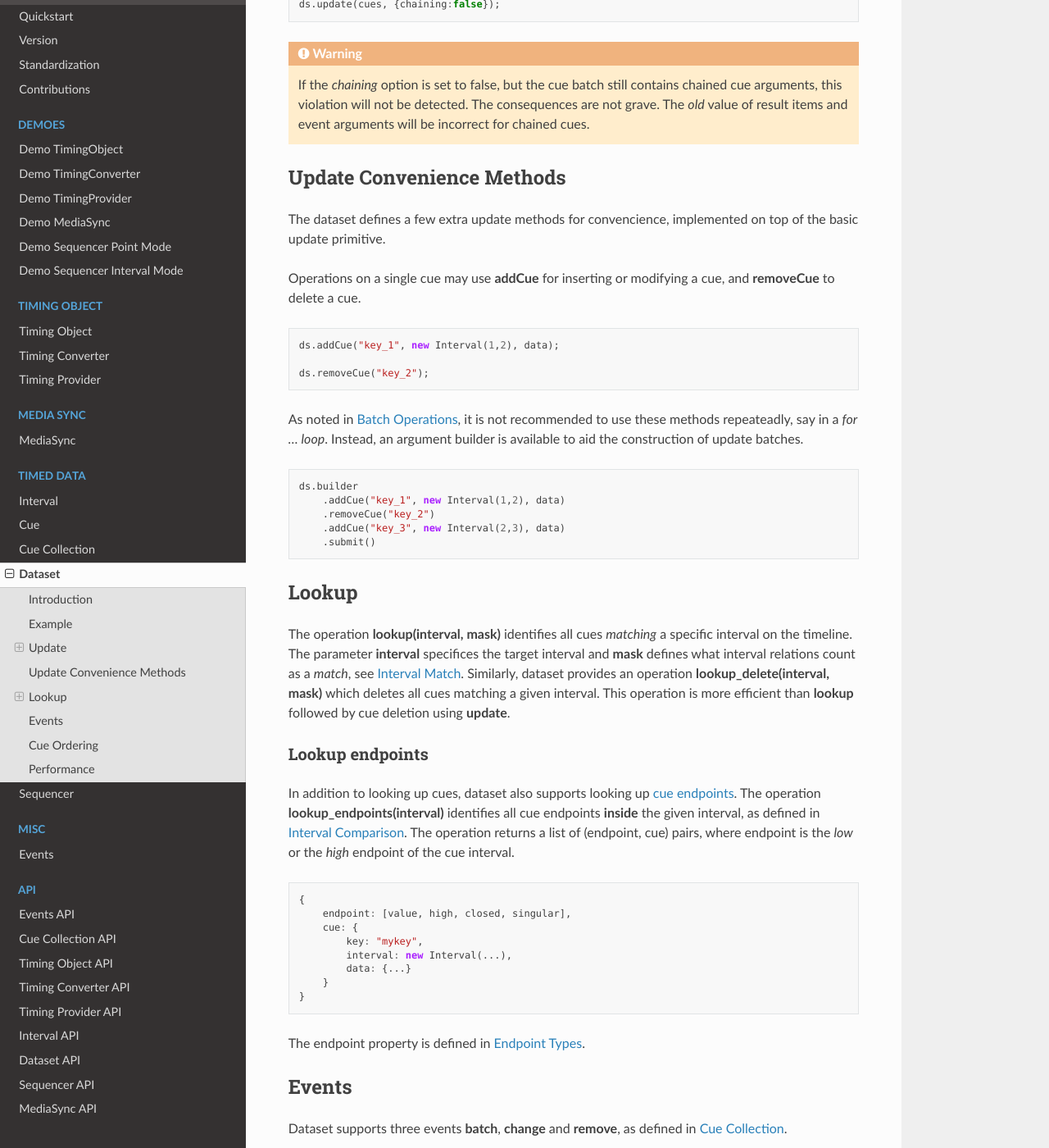
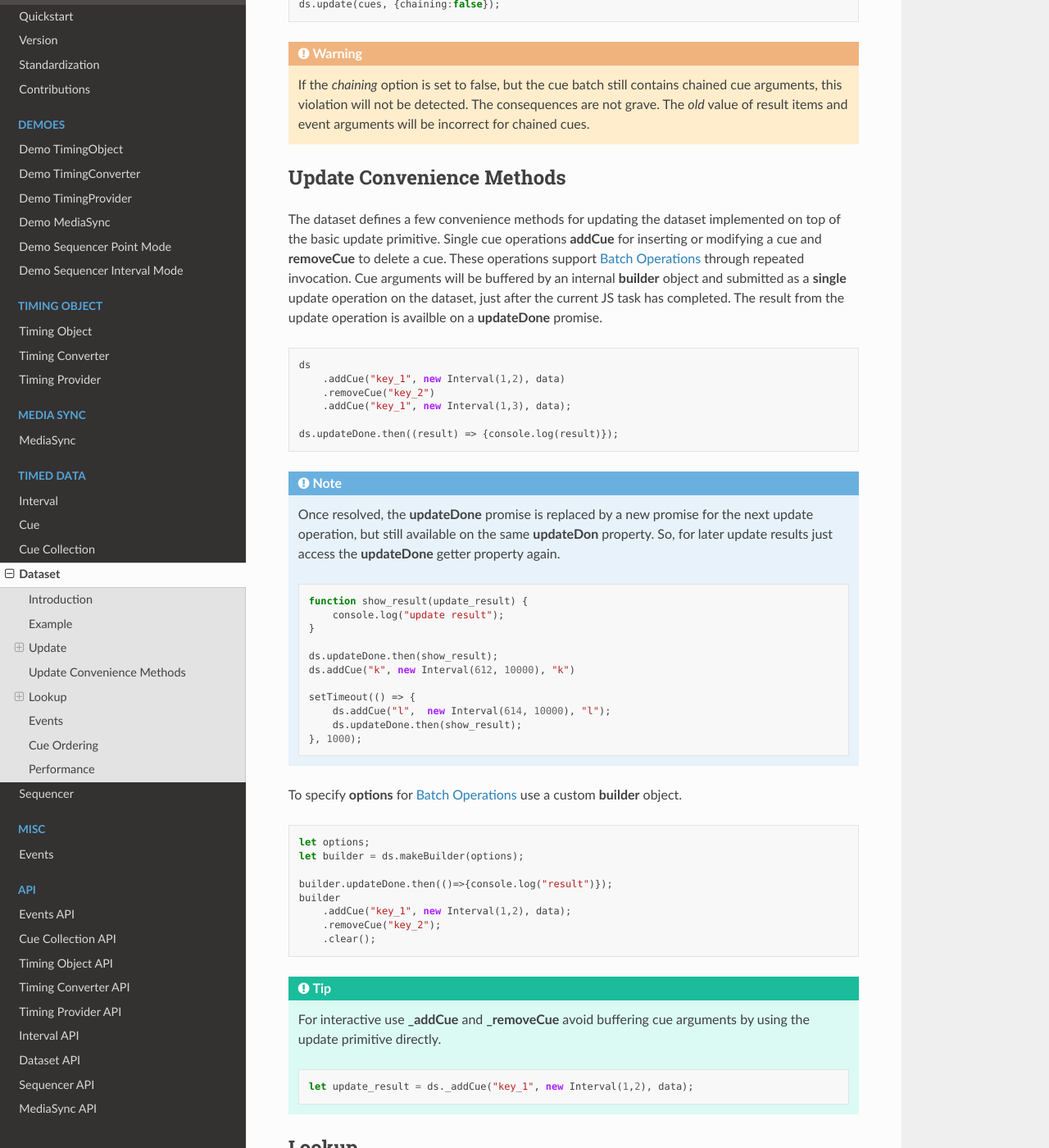
Before and after one commit to ingararntzen/timingdocs, a Sphinx documentation site: the page built from docs/source/timeddata/dataset.rst, in a window 1280 px wide and 1400 px high, scrolled down 7244 px. Shown: the whole window at 82% size. Built offline with Sphinx 7.4.7 and the Read the Docs theme 2.0.0, drawn with Linux system fonts in a browser that asks for light colours.

Commit message:
fixed up documentation regarding addCue and removeCue

```diff
--- a/docs/source/index.rst
+++ b/docs/source/index.rst
@@ -104,7 +104,7 @@ Need to synchronize HTML5 video?
 	Check out :ref:`demo-mediasync`
 
 Need to synchronized timed data?
-	Check out :ref:`demo-point-sequencer`
+	Check out :ref:`demo-point-sequencer` or :ref:`demo-interval-sequencer`
 
 Need to go online?
 	Check out :ref:`demo-timingprovider`
--- a/docs/source/timeddata/cuecollection.rst
+++ b/docs/source/timeddata/cuecollection.rst
@@ -180,7 +180,7 @@ Distinguishing between modification types is easy:
 
 
 
-..  _cuecollection-ordering:
+..  _cuecollection-order:
 
 Cue Ordering
 ------------------------------------------------------------------------
--- a/docs/source/timeddata/dataset.rst
+++ b/docs/source/timeddata/dataset.rst
@@ -392,26 +392,64 @@ for *chaining* is true.
 Update Convenience Methods
 ------------------------------------------------------------------------
 
-The dataset defines a few extra update methods for convencience, implemented on top of the basic update primitive.
-
-Operations on a single cue may use **addCue** for inserting or modifying a cue, and **removeCue** to delete a cue.
-
-..  code-block:: javascript
-
-    ds.addCue("key_1", new Interval(1,2), data);
-
-    ds.removeCue("key_2");
-
-As noted in :ref:`dataset-batch`, it is not recommended to use these methods repeateadly, say in a `for ... loop`. Instead, an argument builder is available to aid the construction of update batches.
+The dataset defines a few convenience methods for updating the dataset implemented on top of the basic update primitive. Single cue operations **addCue** for inserting or modifying a cue and **removeCue** to delete a cue. These operations support :ref:`dataset-batch` through repeated invocation. Cue arguments will be buffered by an internal **builder** object and submitted as a **single** update operation on the dataset, just after the current JS task has completed. The result from the update operation is availble on a **updateDone** promise.
 
 
 ..  code-block:: javascript
 
-    ds.builder
+    ds
         .addCue("key_1", new Interval(1,2), data)
         .removeCue("key_2")
-        .addCue("key_3", new Interval(2,3), data)
-        .submit()
+        .addCue("key_1", new Interval(1,3), data);
+
+    ds.updateDone.then((result) => {console.log(result)});
+
+
+..  note::
+
+    Once resolved, the **updateDone** promise is replaced by a new promise for the next update operation, but still available on the same **updateDon** property. So, for later update results just access the **updateDone** getter property again.
+
+
+    ..  code-block:: javascript
+
+        function show_result(update_result) {
+            console.log("update result");
+        }
+
+        ds.updateDone.then(show_result);
+        ds.addCue("k", new Interval(612, 10000), "k")
+
+        setTimeout(() => {
+            ds.addCue("l",  new Interval(614, 10000), "l");
+            ds.updateDone.then(show_result);
+        }, 1000);
+
+
+
+To specify **options** for :ref:`dataset-batch` use a custom **builder** object.
+
+
+..  code-block:: javascript
+
+    let options;
+    let builder = ds.makeBuilder(options);
+
+    builder.updateDone.then(()=>{console.log("result")});
+    builder
+        .addCue("key_1", new Interval(1,2), data);
+        .removeCue("key_2");
+        .clear();
+
+
+
+..  tip::
+
+    For interactive use **_addCue** and **_removeCue** avoid buffering cue arguments by using the update primitive directly.
+
+
+    ..  code-block:: javascript
+
+        let update_result = ds._addCue("key_1", new Interval(1,2), data);
 
 
 
```
Also changed, not shown: other parts of docs/source/timeddata/dataset.rst (+1 -1 lines), docs/source/api/api_dataset.rst (+16 -6 lines).
